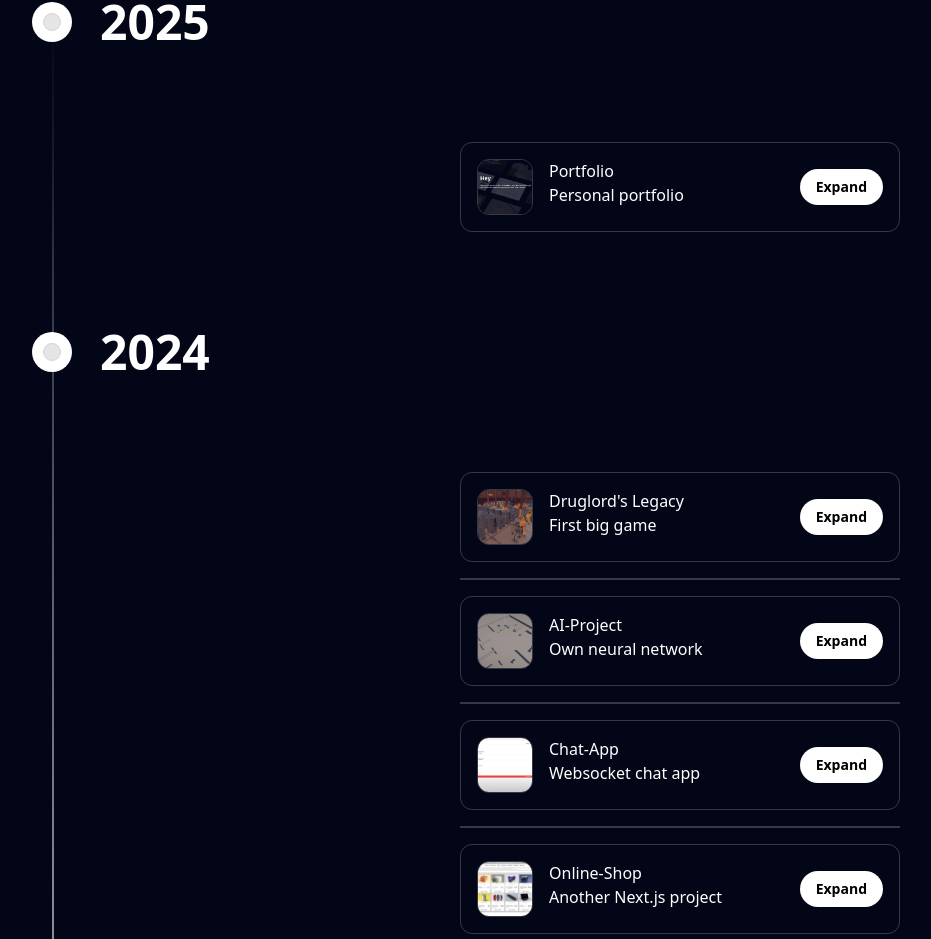
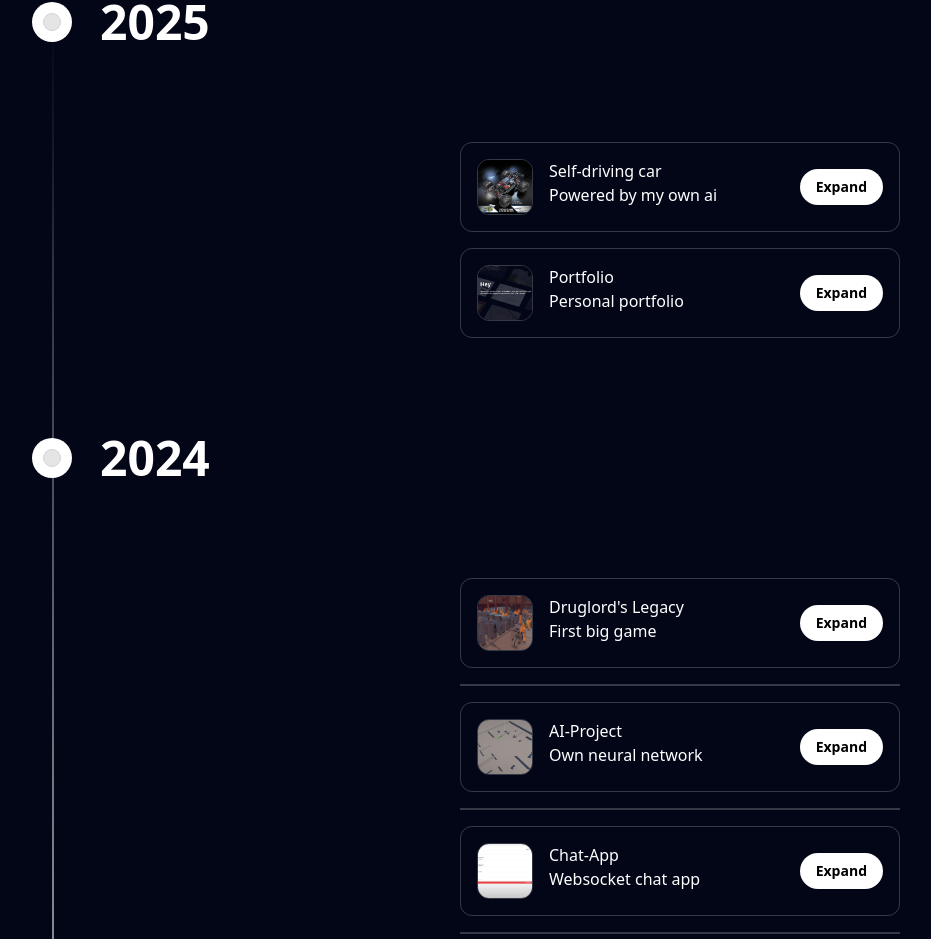
Before and after one commit to Fusraumspinne/portfolio, a Next.js app: page / in a window 1280 px wide. Shown: the part 4338-5277 px from the top of the page, without its empty margins (172-1103 px from the left). Built offline with nearby package versions, Linux system fonts and the light colour scheme.

Commit message:
car ai update

```diff
--- a/components/TimeLine.tsx
+++ b/components/TimeLine.tsx
@@ -8,6 +8,9 @@ export function TimeLine() {
       title: "2025",
       content: (
         <div className="md:mt-36">
+          <div className="mb-4">
+            <ExpandableCardDemo count={16}/>
+          </div>
           <div className="mb-4">
             <ExpandableCardDemo count={0}/>
           </div>
--- a/components/expandable-card-demo-standard.tsx
+++ b/components/expandable-card-demo-standard.tsx
@@ -434,4 +434,18 @@ const cards = [
       );
     },
   },
+  {
+    description: "Powered by my own ai",
+    title: "Self-driving car",
+    src: "/images/Auto.jpg",
+    ctaText: "Expand",
+    ctaLink: "https://github.com/Fusraumspinne/Selbstfahrendes_Auto",
+    content: () => {
+      return (
+        <p>
+          This self-driving car project uses a neural network I developed myself to navigate autonomously. Built with a Raspberry Pi and sensors, the car detects obstacles and adjusts its direction in real time. I trained the AI using custom data and implemented logic for movement, steering, and safety. It was a hands-on way to apply machine learning and electronics, combining both software and hardware into a working prototype. This project marks a major step in my journey toward AI-driven robotics.
+        </p>
+      );
+    },
+  },
 ];
```
Also changed, not shown: public/images/Auto.jpg (added).
